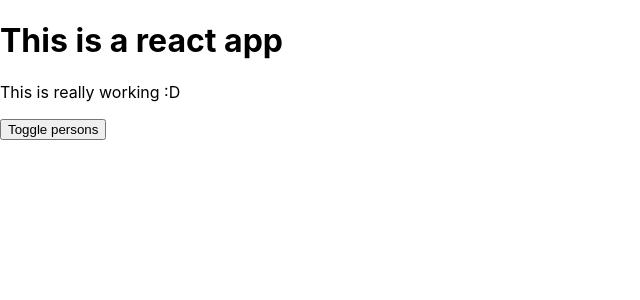
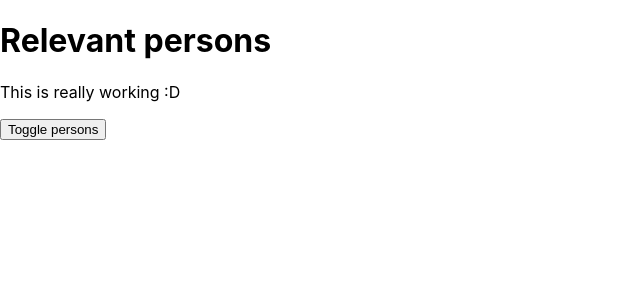
Before and after one commit to andrefrua/react-complete-guide, a React app: page / in a window 1280 px wide. Shown: the top 300 px of the page, without its empty margins (0-640 px from the left). Built offline with nearby package versions, Linux system fonts and the light colour scheme.

Commit message:
Passing props to statefull components or container components

```diff
--- a/src/components/Cockpit/Cockpit.js
+++ b/src/components/Cockpit/Cockpit.js
@@ -19,7 +19,7 @@
 
     return (
         <div className={classes.Cockpit}>
-            <h1>This is a react app</h1>
+            <h1>{props.appTitle}</h1>
             {/* This way of calling a method is not recommended because it can be ineficient, however it can be used if needed */}
             <p className={assignedClasses.join(" ")}>This is really working :D</p>
             <button
--- a/src/containers/App.js
+++ b/src/containers/App.js
@@ -69,6 +69,7 @@
     return (
       <div className={classes.App}>
         <Cockpit
+          appTitle={this.props.title}
           showPersons={this.state.showPersons}
           persons={this.state.persons}
           clicked={this.togglePersonsHandler}
--- a/src/index.js
+++ b/src/index.js
@@ -4,7 +4,7 @@
 import App from './containers/App';
 import * as serviceWorker from './serviceWorker';
 
-ReactDOM.render(<App />, document.getElementById('root'));
+ReactDOM.render(<App title="Relevant persons" />, document.getElementById('root'));
 
 // If you want your app to work offline and load faster, you can change
 // unregister() to register() below. Note this comes with some pitfalls.
```
